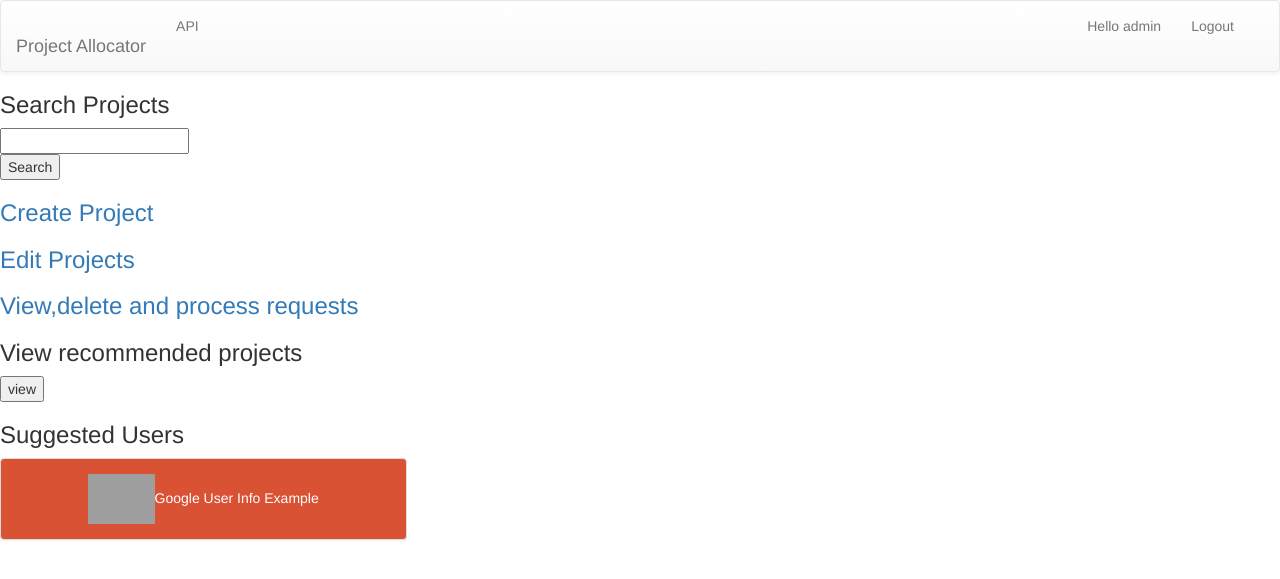
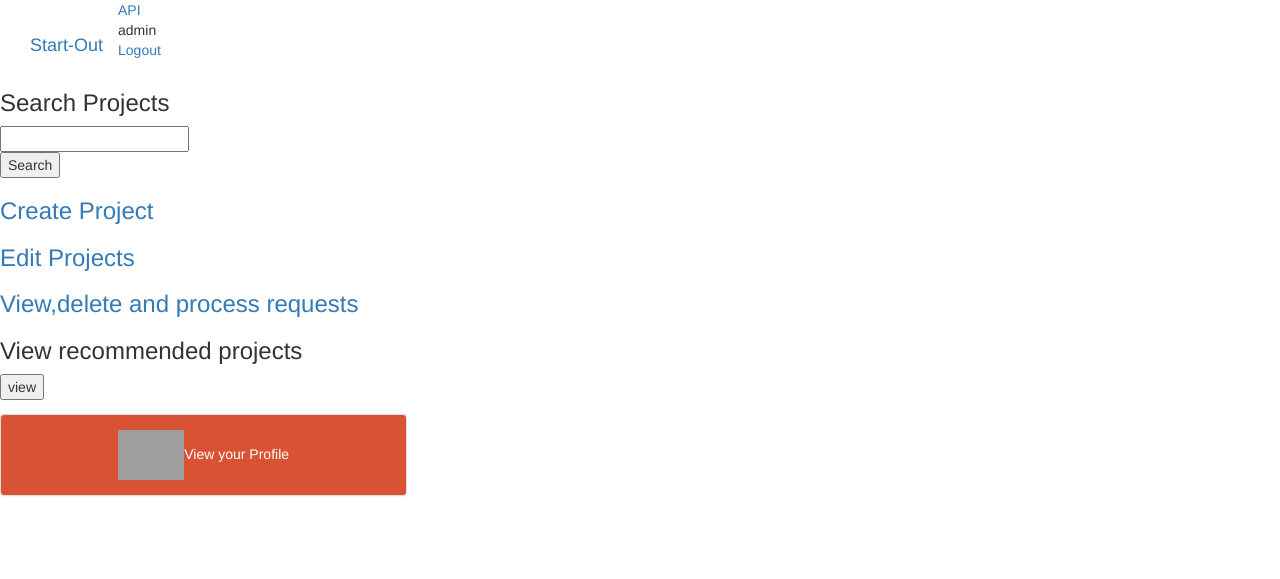
Before and after one commit to aravind-ramanan/startout, a Django app: page /allocator/api/ in a window 1280 px wide. Shown: the top 579 px of the page. Run offline with Django 3.2, Linux system fonts and the light colour scheme; a user stored in the database is signed in; parts of the project's set-up code (start-up, migrations or seed data) failed here and were passed over; some libraries are stand-ins or nearby versions; grey boxes are pictures that could not be loaded.

Commit message:
message 345

```diff
--- a/allocator/scripts/googlePlus.py
+++ b/allocator/scripts/googlePlus.py
@@ -7,7 +7,7 @@ import string
 
 AUTHORISE_URL = 'https://accounts.google.com/o/oauth2/auth'
 ACCESS_TOKEN_URL = 'https://accounts.google.com/o/oauth2/token'
-REDIRECT_URL = 'http://localhost:8000/allocator/'
+REDIRECT_URL = 'http://localhost:8000/'
 PROFILE_API = 'https://www.googleapis.com/auth/plus.login'
 
 class GooglePlus:
@@ -76,13 +76,13 @@ class GooglePlus:
 
 		#Checking that the sessino ID from the response match the session ID we sent
 		if state != self.session_id:
-			raise(Exception('Danger! Someone is messing up with you connection!'))
+			raise(Exception('Danger! Someone is messing up with your connection!'))
 
 		authSettings = {'client_secret': self.client_secret,
 		                'code':code,
 		                'grant_type':'authorization_code',
 		                'client_id': self.client_id,
-		                'redirect_uri': 'http://localhost:8000/hackathon/'}
+		                'redirect_uri': 'http://localhost:8000/'}
 
 		response = requests.post(ACCESS_TOKEN_URL, data=authSettings)
 		if response.status_code != 200:
--- a/allocator/templates/allocator/api_examples.html
+++ b/allocator/templates/allocator/api_examples.html
@@ -46,10 +46,9 @@ $(document).ready(function(){
 	</div>
 
 	<div>
-		<h3>Suggested Users</h3>
 	</div>
 	<div class="row text-center">
-        <div class="col-sm-4"><a href="http://localhost:8000/allocator/google/" style="color: #fff"><div style="background-color: #d95234" class="panel panel-default"><div class="panel-body"><img src="http://upcity.com/blog/wp-content/uploads/2013/11/Google-Plus-Logo-650x318.png" height="50">Google User Info Example</div></div></a></div>
+        <div class="col-sm-4"><a href="http://localhost:8000/allocator/google/" style="color: #fff"><div style="background-color: #d95234" class="panel panel-default"><div class="panel-body"><img src="http://upcity.com/blog/wp-content/uploads/2013/11/Google-Plus-Logo-650x318.png" height="50">View your Profile</div></div></a></div>
   	</div>
 
 
--- a/allocator/templates/allocator/base.html
+++ b/allocator/templates/allocator/base.html
@@ -1,7 +1,7 @@
 <!DOCTYPE html>
 <html lang="en">
   <head>
-    <title> Project allocator </title>
+    <title> Start-Out </title>
     <script src="/static/bower_components/jquery/dist/jquery.js"></script>
     <script type="text/javascript" src="/static/bower_components/bootstrap/dist/js/bootstrap.min.js"></script>
     <script type="text/javascript" src="/static/bower_components/d3/d3.min.js"></script>
@@ -14,48 +14,34 @@
   </head>
 
   <body>
-    <nav class="navbar navbar-default" role="navigation">
       <div class="container-fluid">
         <!-- Brand and toggle get grouped for better mobile display -->
         <div class="navbar-header">
-          <!--<button type="button" class="navbar-toggle collapsed" data-toggle="collapse" data-target="#bs-example-navbar-collapse-1">
-            <span class="sr-only">Toggle navigation</span>
-            <span class="icon-bar"></span>
-            <span class="icon-bar"></span>
-            <span class="icon-bar"></span>
-          </button><br><br> -->
-          <h2><a class="navbar-brand" href="/">Project Allocator</a></h2>
+
+          <h2><a class="navbar-brand" href="/">Start-Out</a></h2>
       </div>
 
       <!-- Collect the nav links, forms, and other content for toggling -->
       <div class="collapse navbar-collapse" id="bs-example-navbar-collapse-1">
-        <ul class="nav navbar-nav navbar-left">
+        <div class="nav navbar-nav navbar-left">
           {% if user.is_authenticated %}
-          <li><a href="/allocator/api">API</a></li>
+          <a href="/allocator/api">API</a>
+          <div>{{user}}</div>
+          <div><a href="/allocator/logout/">Logout</a></div>
           {% endif %}
-        </ul>
-        <ul class="nav navbar-nav navbar-right">
+        </div
+        <div class="nav navbar-nav navbar-right">
           {% if not user.is_authenticated %}
             <li class="active"><a href="/allocator/register">Register <span class="sr-only">(current)</span></a></li>
 
             <li><a href="/allocator/login">Login</a></li>
           {% endif %}
 
-        </ul>
-
-        <ul  class="nav navbar-nav navbar-right">
-          {% if user.is_authenticated %}
-
-            <li><a>Hello {{user}}</a></li>
-            <li><a href="/allocator/logout/">Logout</a></li>
-          {% endif %}
-        </ul>
-
+        </div>
 
           </li>
          </ul>
         </div><!-- /.navbar-collapse -->
       </div><!-- /.container-fluid -->
-    </nav>
   </body>
 </html>
--- a/allocator/templates/allocator/index.html
+++ b/allocator/templates/allocator/index.html
@@ -6,9 +6,8 @@
     <body>
     <div class="container">
     	{% if user.is_authenticated %}
-        	<h1>Api Example</h1>
-        	<strong>{{ boldmessage }}</strong><br />
-        {% else %}
+
+      {% else %}
         	<h1> Please register/login! </h1>
         {% endif %}
     	<br>
--- a/allocator/templates/allocator/login.html
+++ b/allocator/templates/allocator/login.html
@@ -32,7 +32,7 @@
         </a>
         <a class="btn btn-block btn-social btn-google" href="http://localhost:8000/allocator/google_login/">
           <i class="fa fa-google"></i>
-          Sign in with Google+
+          Sign in with Google Account
         </a>
       </div>
     </body>
--- a/allocator/templates/allocator/register.html
+++ b/allocator/templates/allocator/register.html
@@ -47,11 +47,11 @@
                   </tr>
 
                   <tr>
-                    <td>Educational Background<br> <input type = "text" name = "edu_background"></td>
+                    <td>Educational Background <br> <input type = "text" name = "edu_background"></td>
                   </tr>
 
                   <tr>
-                    <td>Interests<br> <input type = "text" name = "interests"></td>
+                    <td>Interests <br> <input type = "text" name = "interests"></td>
                   </tr>
 
                   <tr>
--- a/allocator/urls.py
+++ b/allocator/urls.py
@@ -26,4 +26,5 @@ urlpatterns = [
     url(r'^created/$', views.created, name='created'),
     url(r'^recommended/$', views.recommended, name='recommended'),
     url(r'^sendreq/$', views.sendreq, name='sendreq'),
+    url(r'^adduserdetail/$', views.adduserdetail, name='adduserdetail'),
 ]
--- a/allocator/views.py
+++ b/allocator/views.py
@@ -40,20 +40,39 @@ getGoogle = GooglePlus(settings.GOOGLE_PLUS_APP_ID, settings.GOOGLE_PLUS_APP_SEC
 def index(request):
     print "index: " + str(request.user)
 
+    if request.method == 'POST' :
+        dateofbirth=request.POST.get('dateofbirth')
+        skills = request.POST.get('skills')
+        edu_background = request.POST.get('edu_background')
+        interests = request.POST.get('interests')
+        userid = request.POST.get('userid')
+        u=User.objects.filter(id= userid)
+        new_user = UserDetail()
+        new_user.user = u[0]
+        new_user.date_of_birth = dateofbirth
+        new_user.skills = skills
+        new_user.edu_background = edu_background
+        new_user.interests = interests
+        userInfo = getGoogle.get_user_info()
+        new_user.profile_pic_loc = userInfo['picture']
+        new_user.save()
+
     if not request.user.is_active:
-        print "11111111"
         if request.GET.items():
             if profile_track == 'google':
                 code = request.GET['code']
                 state = request.GET['state']
                 getGoogle.get_access_token(code, state)
                 userInfo = getGoogle.get_user_info()
-                username = userInfo['given_name'] + userInfo['family_name']
+                username = userInfo['given_name']
 
                 try:
-                    user = User.objects.get(username=username+'_google')
+                    user = User.objects.get(username=username)
                 except User.DoesNotExist:
-                    new_user = User.objects.create_user(username+'_google', username+'@madewithgoogleplus', 'password')
+                    email = username+'@nitc.ac.in'
+                    new_user = User.objects.create_user(username, email.lower(), 'password')
+                    new_user.first_name = userInfo['given_name']
+                    new_user.last_name = userInfo['family_name']
                     new_user.save()
 
                     try:
@@ -66,11 +85,20 @@ def index(request):
                         profile.access_token = getGoogle.access_token
                         profile.profile_url = userInfo['link']
                     profile.save()
-                user = authenticate(username=username+'_google', password='password')
+                    print "something"
+                    user = authenticate(username=username, password='password')
+                    login(request, user)
+                    return HttpResponseRedirect('/allocator/adduserdetail/')
+                user = authenticate(username=username, password='password')
                 login(request, user)
 
     context = {'hello': 'world'}
     return render(request, 'allocator/index.html', context)
+
+#view to add user detail
+def adduserdetail(request):
+    return render(request, 'allocator/adduserdetail.html',{})
+
 
 def googlePlus(request):
     userInfo = getGoogle.get_user_info()
@@ -118,7 +146,8 @@ def register(request):
             u.skills= request.POST.get('skills')
             u.edu_background= request.POST.get('edu_background')
             u.interests=request.POST.get('interests')
-            print request.POST.get('pro_pic_location')
+            pro_pic = request.POST.get('pro_pic_location')
+            print pro_pic
             u.save()
             return HttpResponseRedirect('/allocator/login/')
         else:
@@ -287,11 +316,11 @@ def editproject(request):
         q=p[0]
         q.project_name = project_name
         q.project_logo = project_logo
-        q.project_desc = project_desc
-        q.project_cat = project_cat
-        q.project_skill = project_skill
-        q.project_back = project_back
-        q.project_payment = project_payment
+        q.description = project_desc
+        q.category = project_cat
+        q.skills_reqd = project_skill
+        q.edu_background_reqd = project_back
+        q.payment = project_payment
         q.save()
     p = Project.objects.all()
     context = {'project_list' : p }
@@ -300,5 +329,6 @@ def editproject(request):
 def edit(request, project_id):
     project = Project.objects.filter(project_id =project_id)
     project_obj = project[0]
+    print project_obj.description
     context = {'project_id' : project_id, 'project_obj': project_obj}
     return render(request, 'allocator/edit.html', context)
```
Also changed, not shown: allocator/templates/allocator/googlePlus.html (+1 -9 lines), db.sqlite3, 4 other files.
